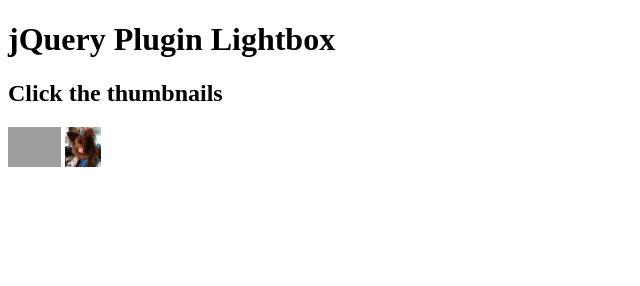
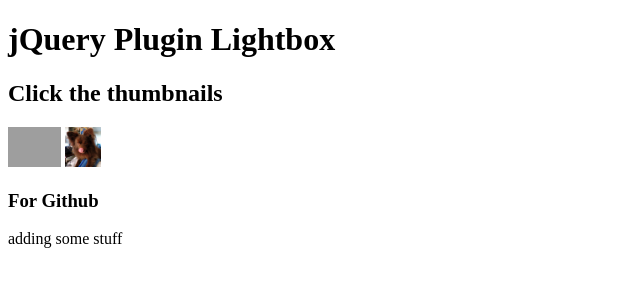
Before and after one commit to tashashave/Test-Upload, a plain HTML site: page index.html in a window 1280 px wide. Shown: the whole page, without its empty margins (0-640 px from the left). Drawn offline with nearby package versions, Linux system fonts and the light colour scheme; some packages are replaced by stand-ins of ours; grey boxes are pictures that could not be loaded; a script that the page names is missing.

Commit message:
Changes
Test

```diff
--- a/index.html
+++ b/index.html
@@ -36,6 +36,8 @@
 
 <a href="images/willow2.JPG" class="lightbox" title="My dog Willow"><img src="images/willow2.JPG" height="40" alt="" /></a>
 
+    <h3>For Github</h3>
+<p> adding some stuff</p>
 
 </body>
 </html>
```
